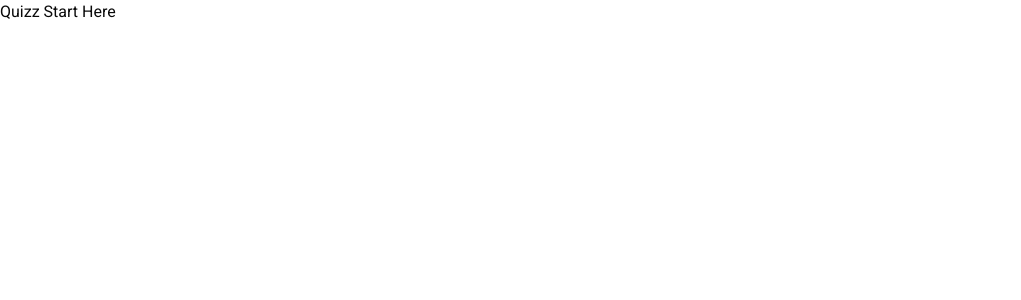
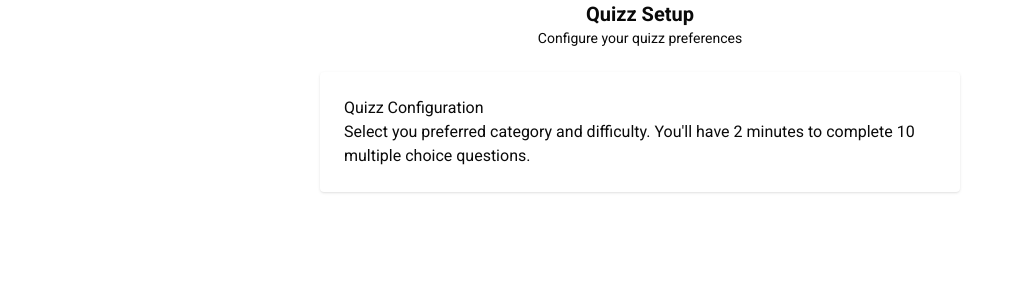
Before and after one commit to rarribas/quizz-app, a Next.js app: page /quizz in a window 1280 px wide. Shown: the top 300 px of the page, without its empty margins (0-1021 px from the left). Built offline with nearby package versions, Linux system fonts and the light colour scheme; no server answers.

Commit message:
fetching cats

```diff
--- a/src/app/quizz/page.tsx
+++ b/src/app/quizz/page.tsx
@@ -1,3 +1,4 @@
+import QuizzConfigForm from "@/components/ui/QuizzConfigForm"
 export default function QuizzPage(){
-  return <h1>Quizz Start Here</h1>
+  return <QuizzConfigForm/>
 }
--- /dev/null
+++ b/src/components/ui/QuizzConfigForm.tsx
@@ -0,0 +1,30 @@
+'use client'
+
+import Panel from "./panel";
+import Header from "./header";
+import Loading from "./Loading";
+
+import { useQuizzCategoriesStore } from "@/store/useQuizzCategoriesStore";
+import { useEffect } from "react";
+export default function QuizzConfigForm(){
+  const {categories, loading, fetchCategories} = useQuizzCategoriesStore();
+
+  useEffect(() => {
+    fetchCategories()
+  },[fetchCategories]);
+
+  if(loading) return <Loading/>
+
+
+  return(
+    <div>
+      <Header title="Quizz Setup" desc="Configure your quizz preferences"/>
+      <Panel className="w-[50%]">
+        <header>
+          <h5>Quizz Configuration</h5>
+          <p>Select you preferred category and difficulty. You&apos;ll have 2 minutes to complete 10 multiple choice questions.</p>
+        </header>
+      </Panel>
+    </div>
+  )
+}
--- /dev/null
+++ b/src/store/useQuizzCategoriesStore.ts
@@ -0,0 +1,30 @@
+import {create} from 'zustand';
+
+interface QuizzCategoriesI {
+  id: string;
+  name: string;
+}
+
+interface QuizzCategoryState {
+  categories: QuizzCategoriesI[],
+  loading: boolean,
+  fetchCategories: () => Promise<void>
+}
+
+const CAT_URL:string = "https://opentdb.com/api_category.php";
+
+export const useQuizzCategoriesStore = create<QuizzCategoryState>((set) => ({
+  categories: [],
+  loading: false,
+  fetchCategories: async () => {
+    set({ loading: true });
+    try {
+      const res = await fetch(CAT_URL);
+      const data = await res.json();
+      set({ categories: data.trivia_categories, loading: false });
+    } catch (error) {
+      console.error(error);
+      set({ loading: false });
+    }
+  },
+}));
--- /dev/null
+++ b/src/store/useQuizzConfigStore.ts
@@ -0,0 +1,6 @@
+// import {create} from 'zustand';
+
+// interface QuizzStoreConfigI {
+//   category: string;
+//   difficulty: string;
+// }
```
